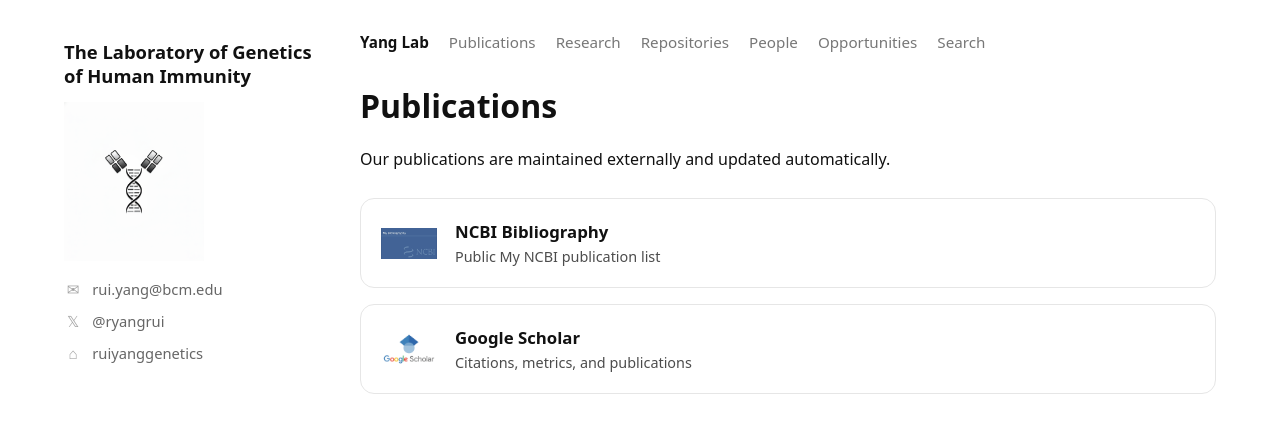
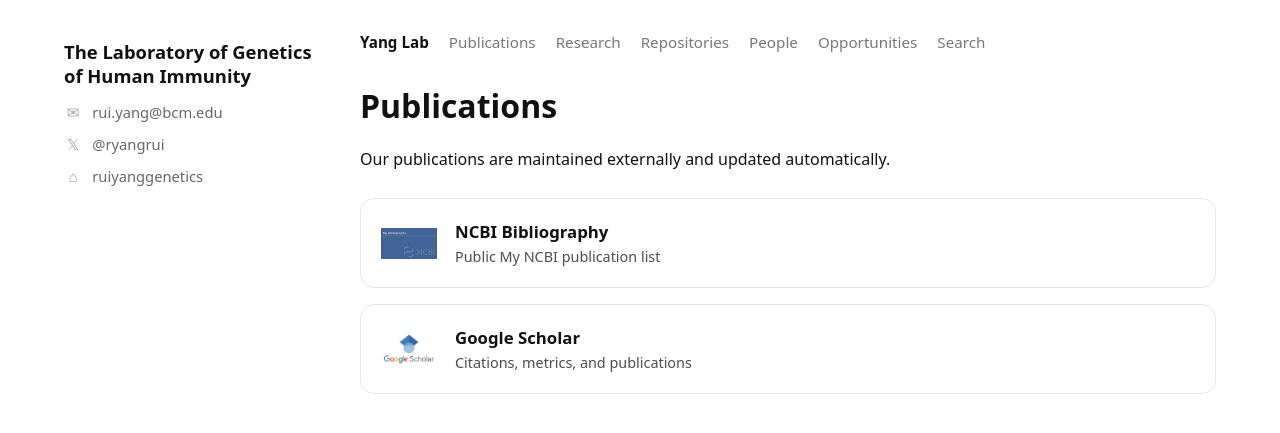
Before and after one commit to ruiyanggenetics/ghilab, a Jekyll site: the page built from publications.md, in a window 1280 px wide. Shown: the top 433 px of the page. Built offline with Jekyll 4.4.1, drawn with Linux system fonts in a browser that asks for light colours.

Commit message:
Update default.html

```diff
--- a/_layouts/default.html
+++ b/_layouts/default.html
@@ -13,13 +13,6 @@
     <!-- LEFT SIDEBAR (shows on ALL pages) -->
    <aside class="sidebar">
   <div class="sidebar-title">The Laboratory of Genetics of Human Immunity</div>
-
-  <!-- Lab logo (uploaded file) -->
-  <img
-    class="sidebar-logo"
-    src="{{ '/assets/img/lab-logo.png' | relative_url }}"
-    alt="Yang Lab logo"
-  >
 
   <!-- Contact links (NO uploaded icons) -->
   <div class="sidebar-links">
```
